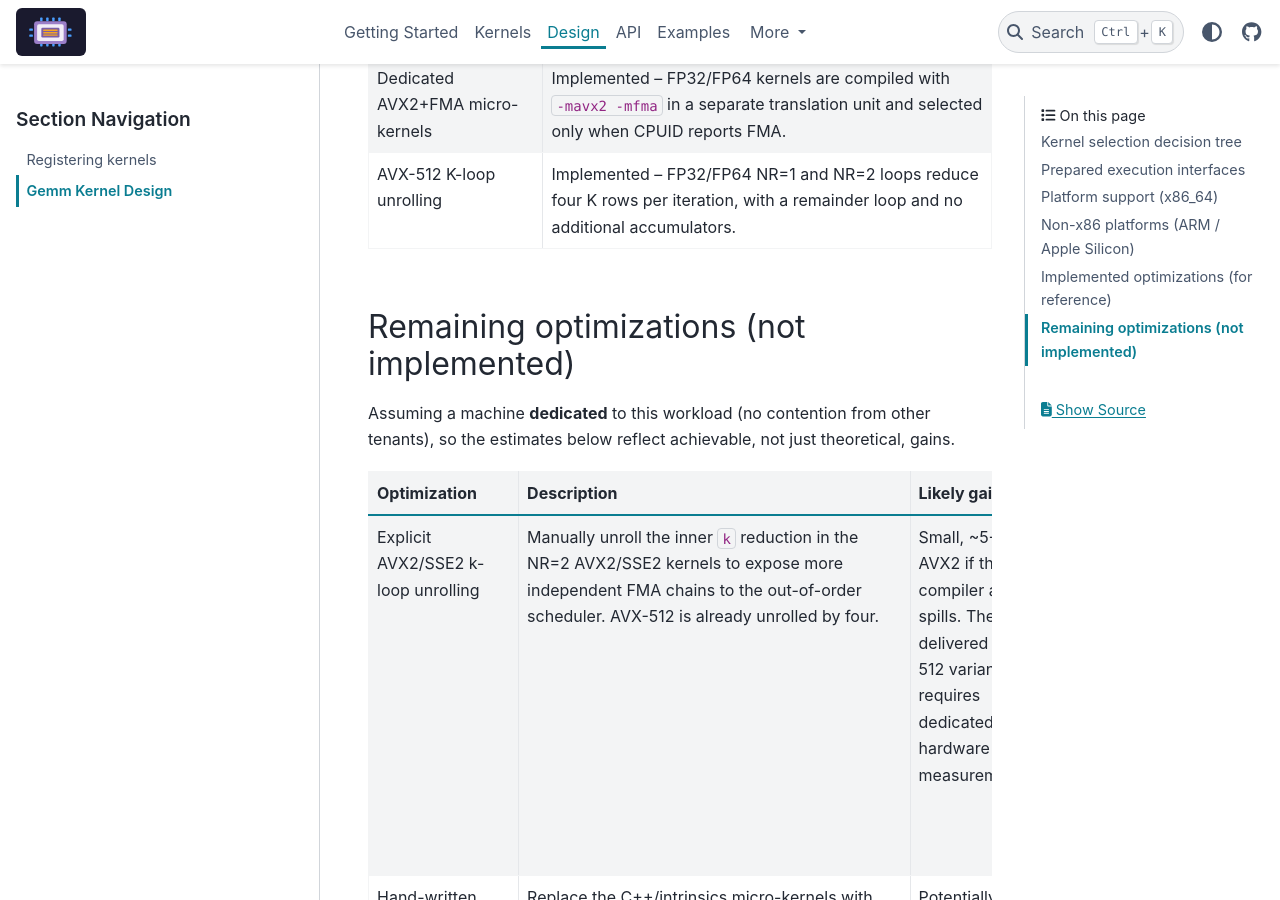
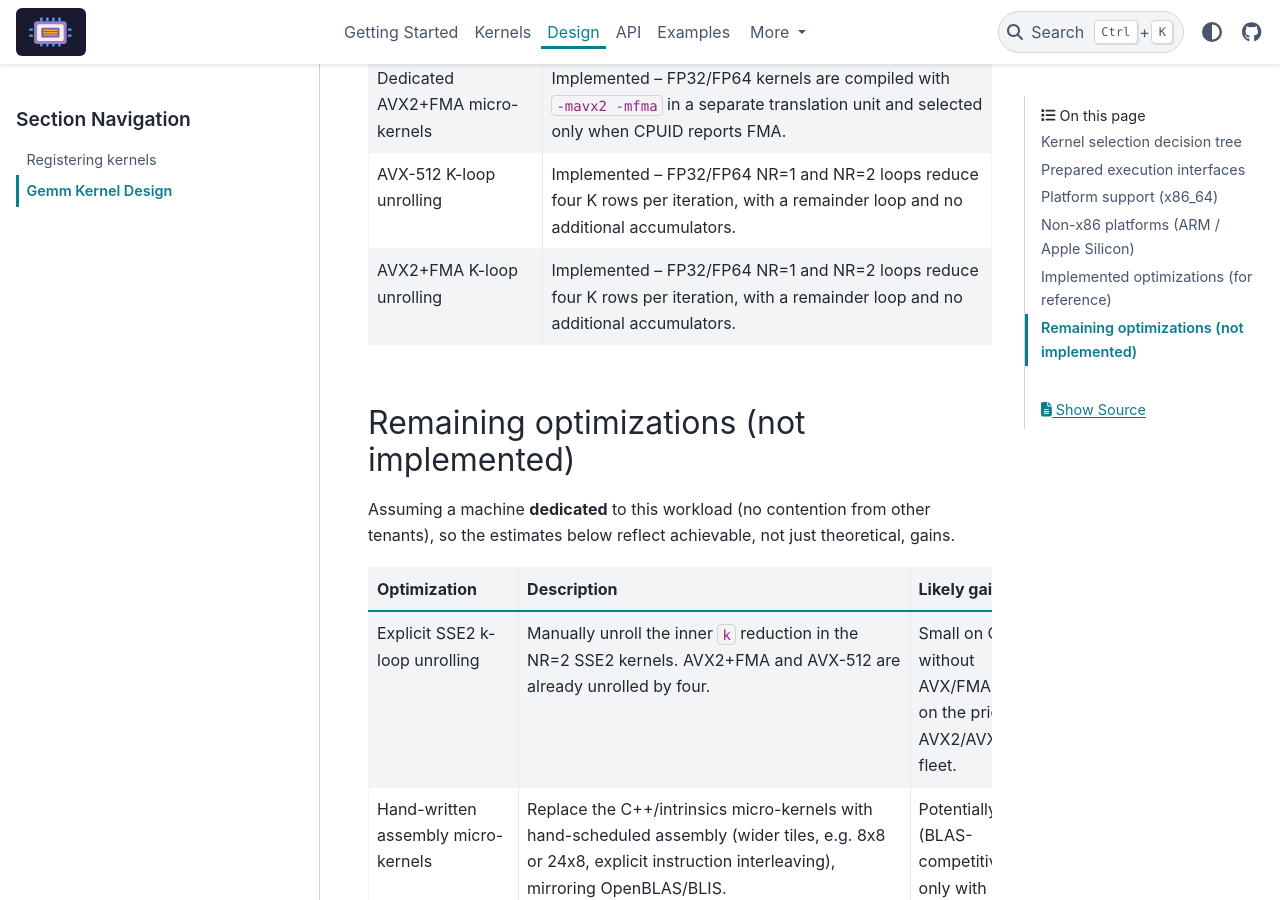
Before and after one commit to xadupre/onnx-light-cpu, a Sphinx documentation site: the page built from docs/design/gemm_kernel_design.rst, in a window 1280 px wide and 900 px high, scrolled down 5058 px. Built offline with Sphinx 7.4.7 and the PyData theme 0.15.4, drawn with Linux system fonts in a browser that asks for light colours; pages that are not in the unit, such as notebooks, are missing from menus; some of the changed text lies outside the part shown.

Commit message:
Unroll AVX2 FMA GEMM K loops
Co-authored-by: Copilot <223556219+Copilot@users.noreply.github.com>

```diff
--- a/docs/design/gemm_kernel_design.rst
+++ b/docs/design/gemm_kernel_design.rst
@@ -211,6 +211,9 @@ Implemented optimizations (for reference)
    * - AVX-512 K-loop unrolling
      - Implemented -- FP32/FP64 NR=1 and NR=2 loops reduce four K rows per
        iteration, with a remainder loop and no additional accumulators.
+   * - AVX2+FMA K-loop unrolling
+     - Implemented -- FP32/FP64 NR=1 and NR=2 loops reduce four K rows per
+       iteration, with a remainder loop and no additional accumulators.
 
 Remaining optimizations (not implemented)
 --------------------------------------------
@@ -227,19 +230,12 @@ gains.
      - Description
      - Likely gain
      - Risk
-   * - Explicit AVX2/SSE2 k-loop unrolling
-     - Manually unroll the inner ``k`` reduction in the NR=2 AVX2/SSE2 kernels
-       to expose more independent FMA chains to the out-of-order scheduler.
-       AVX-512 is already unrolled by four.
-     - Small, ~5-10% on AVX2 if the compiler avoids spills. The delivered
-       AVX-512 variant still requires dedicated-hardware measurement.
-     - **Register spilling**: AVX2 has only 16 YMM registers; the kernel
-       already holds 8 live accumulators (``acc0``/``acc1`` x ``kGemmMR``).
-       Unrolling by 4 without care can need 32+ live registers, forcing the
-       compiler to spill to the stack and erase the gain (or regress). Needs a
-       remainder loop for ``K`` not a multiple of the unroll factor. The
-       AVX-512 implementation has 32 ZMM registers and does not add accumulator
-       arrays.
+   * - Explicit SSE2 k-loop unrolling
+     - Manually unroll the inner ``k`` reduction in the NR=2 SSE2 kernels.
+       AVX2+FMA and AVX-512 are already unrolled by four.
+     - Small on CPUs without AVX/FMA; zero on the priority AVX2/AVX-512 fleet.
+     - Additional complexity in a fallback path, with limited performance
+       relevance and a remainder loop required for non-multiple K values.
    * - Hand-written assembly micro-kernels
      - Replace the C++/intrinsics micro-kernels with hand-scheduled assembly
        (wider tiles, e.g. 8x8 or 24x8, explicit instruction interleaving),
@@ -310,5 +306,5 @@ gains.
        is a different programming model from NEON's fixed 128-bit registers,
        so it is effectively a second port rather than a small extension.
 
-The next x86 tuning step is to use benchmark and hardware-counter measurements
-to decide whether AVX2 K-loop unrolling offsets its higher register-spill risk.
+The next x86 tuning step is to generate and benchmark several MR x NR variants
+instead of fixing ``MR == 4`` for every microarchitecture.
```
Also changed, not shown: docs/next_steps/2026_08_gemm_matmul.rst (+6 -6 lines), 1 other file.
